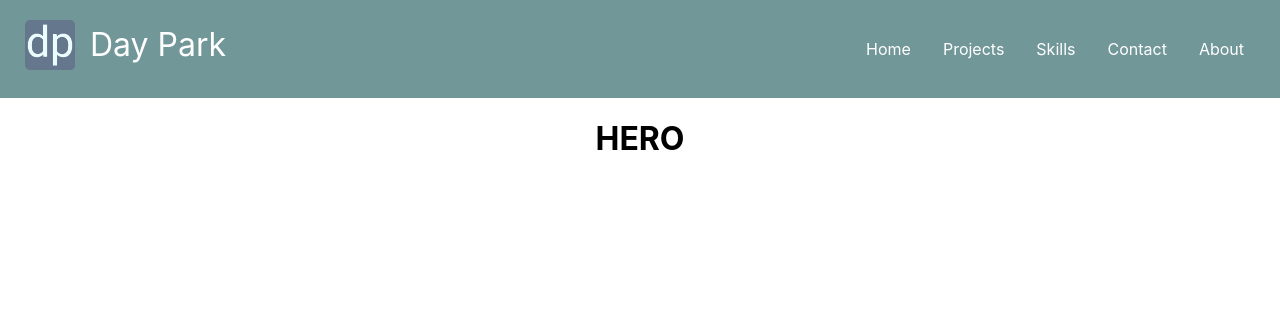
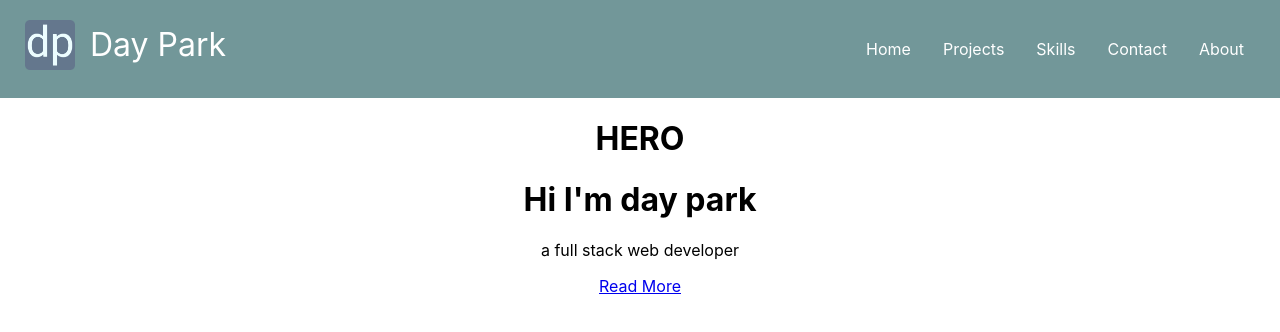
Before and after one commit to day1park/draft, a React (Create React App) app: page / in a window 1280 px wide. Shown: the top 332 px of the page. Built offline with nearby package versions, Linux system fonts and the light colour scheme.

Commit message:
landing page text

```diff
--- a/src/components/layout/Hero.js
+++ b/src/components/layout/Hero.js
@@ -5,6 +5,9 @@ export default class Hero extends Component {
     return (
       <div>
         <h1>HERO</h1>
+        <h1>Hi I'm day park</h1>
+        <p>a full stack web developer</p>
+        <a href="#button">Read More</a>
       </div>
     );
   }
```
